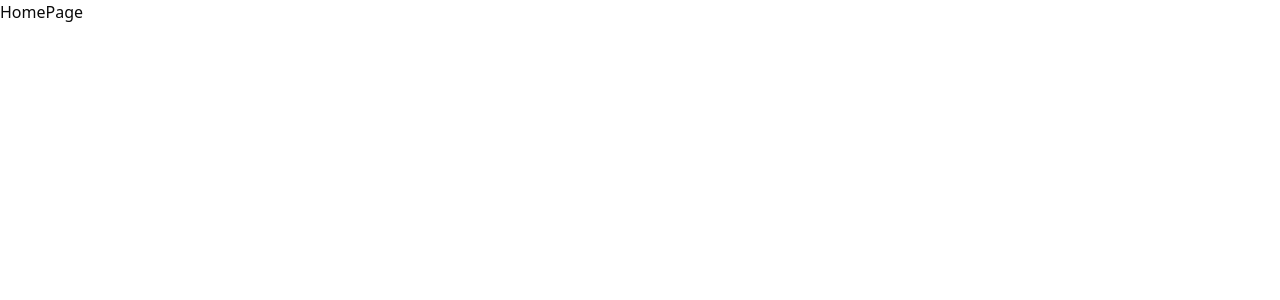
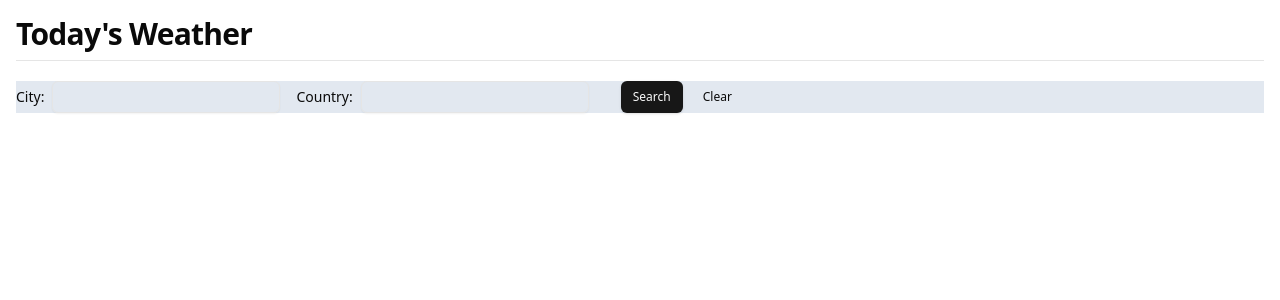
Before and after one commit to RyanRJyeo/today-weather, a Next.js app: page / in a window 1280 px wide. Shown: the top 300 px of the page. Built offline with nearby package versions, Linux system fonts and the light colour scheme.

Commit message:
Create homepage component

```diff
--- /dev/null
+++ b/src/app/(pages)/home/HomePage.tsx
@@ -0,0 +1,17 @@
+import GetWeather from '@/components/GetWeather';
+import React from 'react';
+
+const HomePage: React.FC = () => {
+  return (
+    <div className="max-w-[1280px] m-auto p-4">
+      <div>
+        <h2 className="scroll-m-20 border-b pb-2 text-3xl font-semibold tracking-tight mb-5 first:mt-0">
+          Today's Weather
+        </h2>
+        <GetWeather />
+      </div>
+    </div>
+  );
+};
+
+export default HomePage;
--- a/src/app/page.tsx
+++ b/src/app/page.tsx
@@ -1,3 +1 @@
-export default function Home() {
-  return <div>HomePage</div>;
-}
+export { default } from './(pages)/home/HomePage';
```
Also changed, not shown: 1 other file (tests, documents, lock files or other folders).
